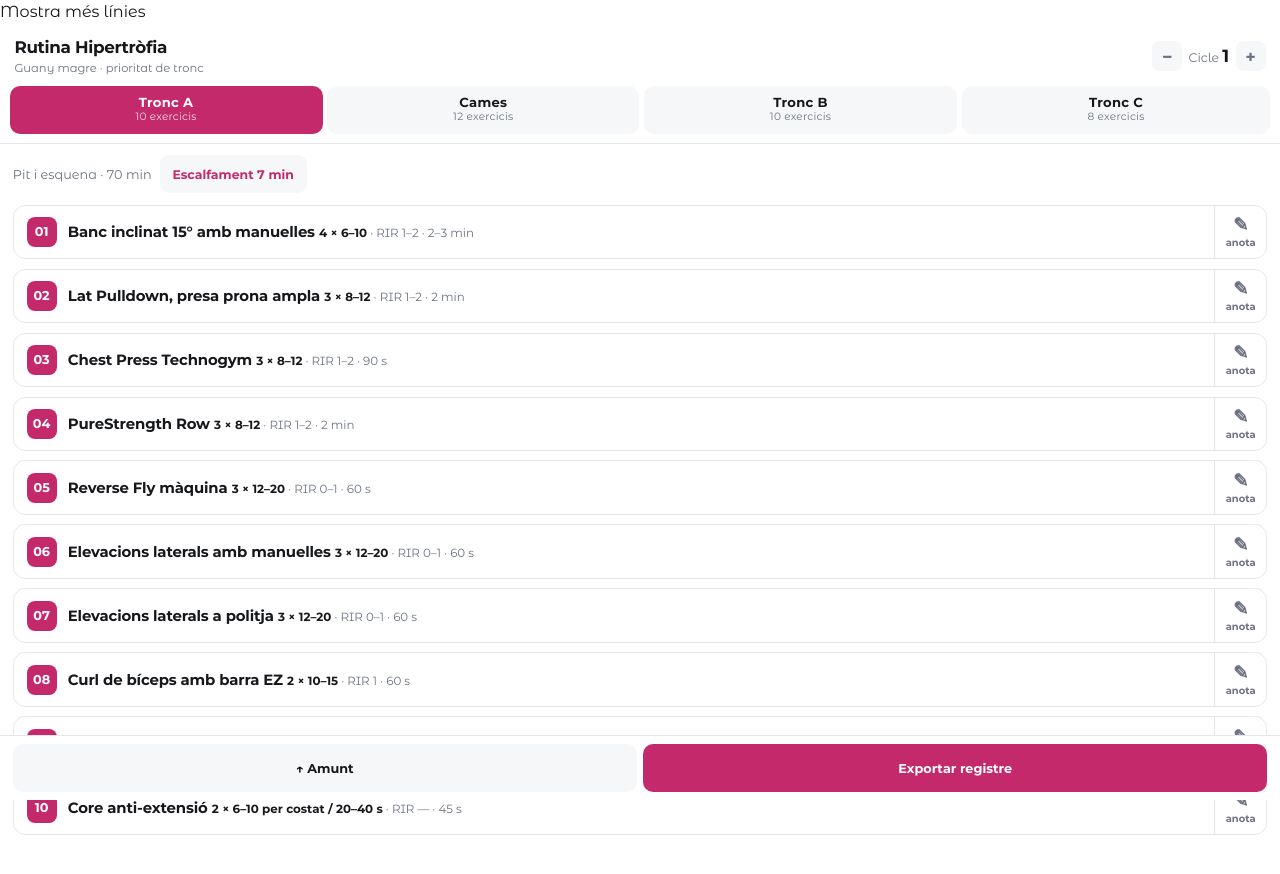
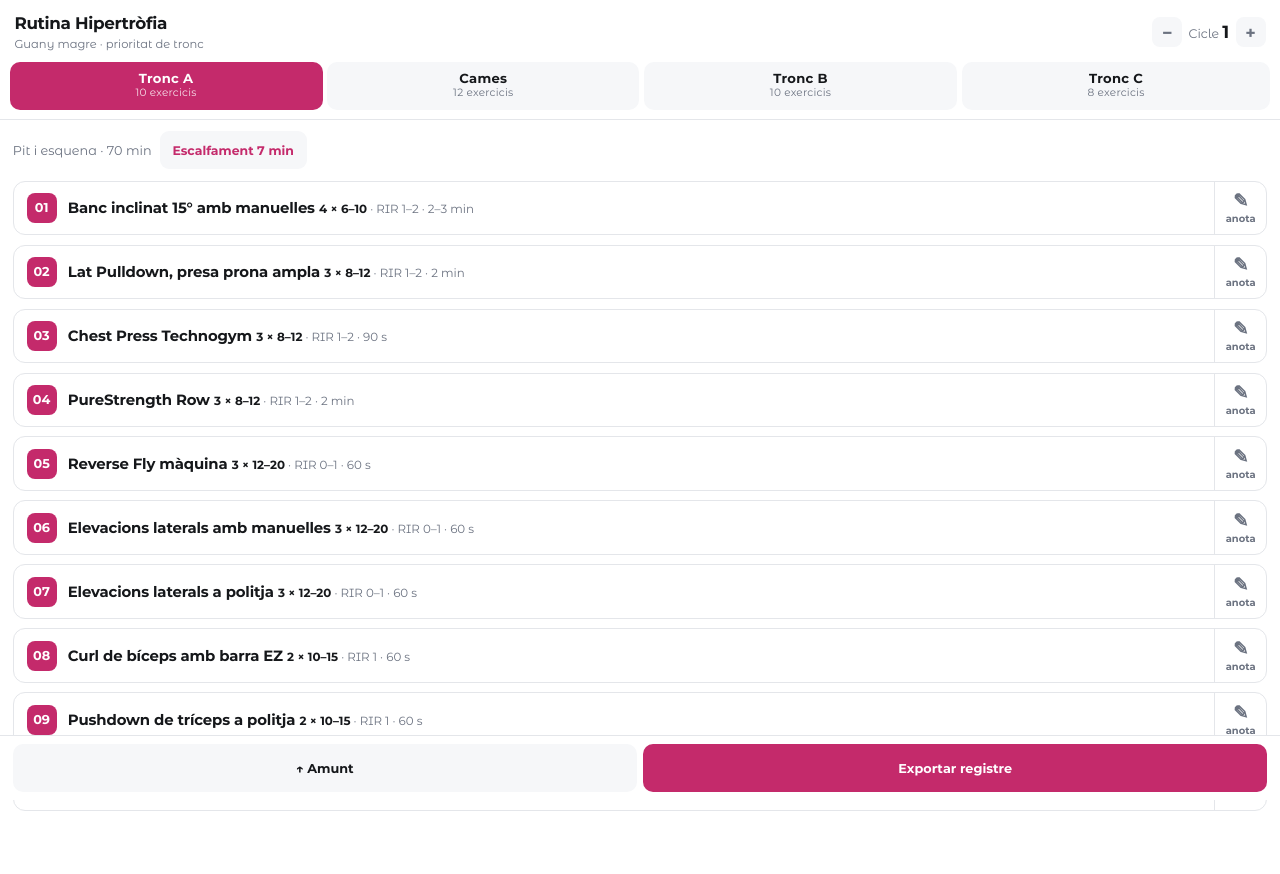
Before and after one commit to 7t86g8hs6g-collab/rutina-gimnas, a plain HTML site: page index.html in a window 1280 px wide. After the commit the page ends 852 px from the top, so only its background shows below. Drawn offline with Linux system fonts and the light colour scheme.

Commit message:
index.html

```diff
--- a/index.html
+++ b/index.html
@@ -1,7 +1,6 @@
 <!DOCTYPE html>
 <html lang="ca">
 <head>
-Mostra més línies
 <meta charset="utf-8">
 <meta name="viewport" content="width=device-width,initial-scale=1,viewport-fit=cover">
 <meta name="theme-color" content="#C42A6B">
```
